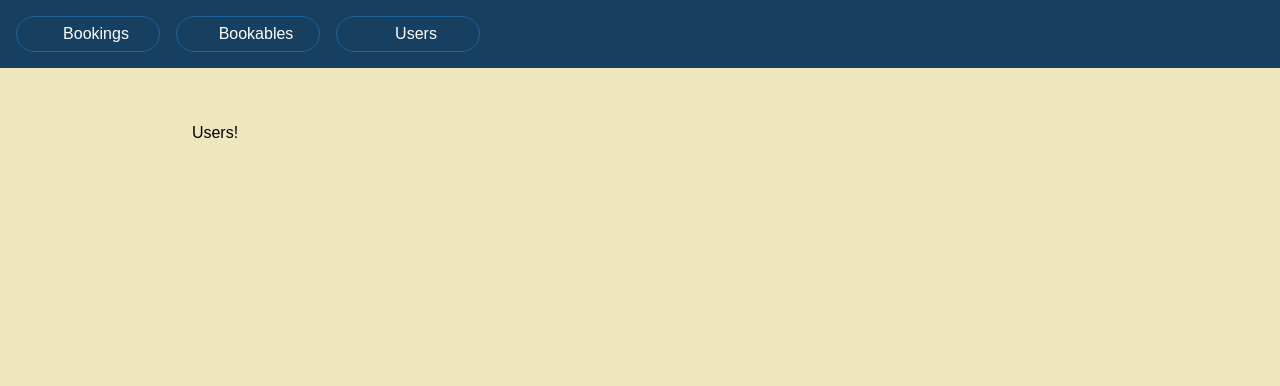
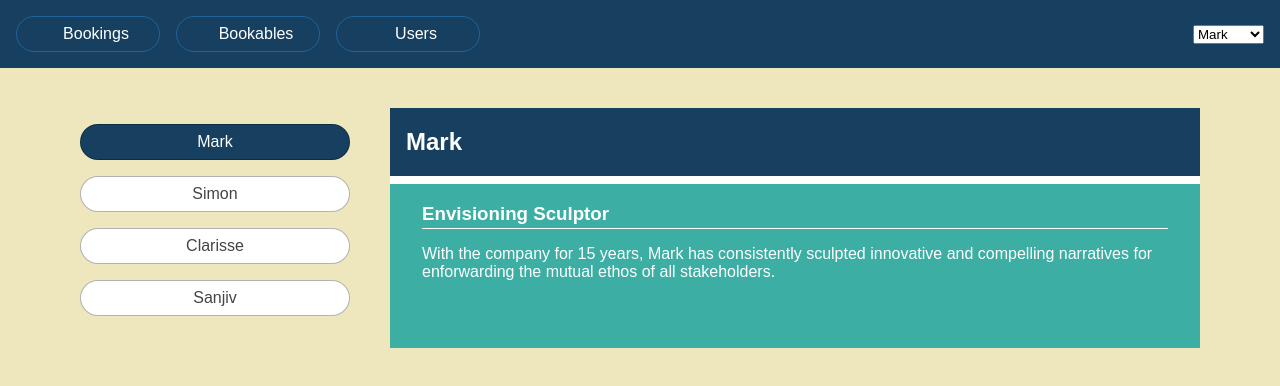
Before and after one commit to doivjpxx/hooks-in-action, a React (Create React App) app: page /users in a window 1280 px wide. Shown: the top 386 px of the page. Built offline with nearby package versions, Linux system fonts and the light colour scheme; data requests are answered from the project's data file; some icons are missing.

Commit message:
add users page

```diff
--- /dev/null
+++ b/db.json
@@ -0,0 +1,151 @@
+{
+  "bookables": [
+    {
+      "id": 1,
+      "group": "Rooms",
+      "title": "Meeting Room",
+      "notes": "The one with the big table and interactive screen. Seats 12. See Colin if you need the tea and coffee trolley.",
+      "sessions": [
+        1,
+        2,
+        3
+      ],
+      "days": [
+        1,
+        2,
+        3,
+        4,
+        5,
+        0
+      ]
+    },
+    {
+      "id": 2,
+      "group": "Rooms",
+      "title": "Lecture Hall",
+      "notes": "For more formal 'sage-on-the-stage' presentations. Seats 100. See Sandra for help with AV setup.",
+      "sessions": [
+        1,
+        3,
+        4
+      ],
+      "days": [
+        0,
+        1,
+        2,
+        3,
+        4
+      ]
+    },
+    {
+      "id": 3,
+      "group": "Rooms",
+      "title": "Games Room",
+      "notes": "Table tennis, table football, pinball! There's also a selection of board games. Please tidy up!",
+      "sessions": [
+        0,
+        2,
+        4
+      ],
+      "days": [
+        0,
+        2,
+        3,
+        4,
+        5,
+        6
+      ]
+    },
+    {
+      "id": 4,
+      "group": "Rooms",
+      "title": "Lounge",
+      "notes": "A relaxing place to hang out. Ideal for bean bag wranglers and sofa surfers. Help yourself to a beer after hours.",
+      "sessions": [
+        0,
+        1,
+        2,
+        3,
+        4
+      ],
+      "days": [
+        0,
+        1,
+        2,
+        3,
+        4,
+        5,
+        6
+      ]
+    },
+    {
+      "id": 5,
+      "group": "Kit",
+      "title": "Projector",
+      "notes": "Portable but powerful. Keep it with the case. Be careful, it gets quite hot after a while!",
+      "sessions": [
+        1,
+        2,
+        3,
+        4
+      ],
+      "days": [
+        0,
+        2,
+        3,
+        4,
+        5
+      ]
+    },
+    {
+      "id": 6,
+      "group": "Kit",
+      "title": "Wireless mics",
+      "notes": "Really handy but don't forget to switch them off when you pop out of the room.",
+      "sessions": [
+        1,
+        3,
+        4
+      ],
+      "days": [
+        0,
+        2,
+        3,
+        4,
+        5,
+        6
+      ]
+    }
+  ],
+  "users": [
+    {
+      "id": 1,
+      "name": "Mark",
+      "img": "user1.png",
+      "title": "Envisioning Sculptor",
+      "notes": "With the company for 15 years, Mark has consistently sculpted innovative and compelling narratives for enforwarding the mutual ethos of all stakeholders."
+    },
+    {
+      "id": 2,
+      "name": "Simon",
+      "img": "user2.png",
+      "title": "Outreach Samurai",
+      "notes": "Simon wrangles social networks, elegantly employing bleeding-katana psycho-tools to leverage what he likes to call 'News Technology'."
+    },
+    {
+      "id": 3,
+      "name": "Clarisse",
+      "img": "user3.png",
+      "title": "Quantum Explorator",
+      "notes": "Surfing a higher plane of understanding, Clarisse value-adds the latest 'beyond fullstack' platforms, libraries and universes, collapsing realities to find the one truth."
+    },
+    {
+      "id": 4,
+      "name": "Sanjiv",
+      "img": "user4.png",
+      "title": "Devil's Advocate Advocate",
+      "notes": "Sanjiv lives your life to better understand your power-tantrums and architect empathic growth journeys that break the shell and distribute the yoke company-wide."
+    }
+  ],
+  "bookings": []
+}
--- a/src/app/App.css
+++ b/src/app/App.css
@@ -201,3 +201,28 @@ main {
 .date-picker button {
     width:8em;
 }
+
+.date-picker {
+    display:flex;
+    margin:0 0 1em;
+    justify-content: space-between;
+    align-items: center;
+}
+.date-picker button {
+    width:8em;
+}
+
+@keyframes spin {
+    100% {
+        transform: rotate(360deg);
+    }
+}
+.page-loading {
+    font-size: 300%;
+}
+.icon-loading {
+    animation: spin 1.5s linear infinite;
+}
+header .icon-loading {
+    color: white;
+}
--- a/src/app/App.tsx
+++ b/src/app/App.tsx
@@ -10,6 +10,7 @@ import BookingsPage from "../pages/BookingsPage";
 import BookablesPage from "../pages/BookablesPage";
 import UsersPage from "../pages/UsersPage";
 import {FaCalendarAlt, FaDoorOpen, FaUsers} from "react-icons/all";
+import UserPicker from "../components/Users/UserPicker";
 
 function App() {
   return (
@@ -38,6 +39,7 @@ function App() {
               </li>
             </ul>
           </nav>
+          <UserPicker/>
         </header>
       </div>
       <Switch>
--- /dev/null
+++ b/src/components/Users/UserList.tsx
@@ -0,0 +1,50 @@
+import { useState, useEffect, Fragment } from 'react';
+import Spinner from "../../ui/Spinner";
+
+export default function UsersList() {
+  const [users, setUsers] = useState(null);
+  const [userIndex, setUserIndex] = useState(0);
+  const user = users?.[userIndex];
+
+  useEffect(() => {
+    fetch("http://localhost:3001/users")
+      .then(resp => resp.json())
+      .then(data => setUsers(data));
+  }, []);
+
+  if (users === null) {
+    return <p><Spinner/> Loading users...</p>
+  }
+
+  return (
+    <Fragment>
+      <ul className="users items-list-nav">
+        {(users as any).map((u: any, i: number) => (
+          <li
+            key={u.id}
+            className={i === userIndex ? "selected" : ''}
+          >
+            <button
+              className="btn"
+              onClick={() => setUserIndex(i)}
+            >
+              {u.name}
+            </button>
+          </li>
+        ))}
+      </ul>
+
+      {user && (
+        <div className="item user">
+          <div className="item-header">
+            <h2>{(user as any).name}</h2>
+          </div>
+          <div className="user-details">
+            <h3>{(user as any).title}</h3>
+            <p>{(user as any).notes}</p>
+          </div>
+        </div>
+      )}
+    </Fragment>
+  );
+}
--- a/src/components/Users/UserPicker.tsx
+++ b/src/components/Users/UserPicker.tsx
@@ -1,5 +1,23 @@
+import { useEffect, useState } from "react";
+import Spinner from "../../ui/Spinner";
+
 export default function UserPicker() {
+
+  const [users, setUsers] = useState([]);
+
+  useEffect(()=> {
+    (async () => {
+      const res = await fetch("http://localhost:3001/users");
+      const data = await res.json();
+      setUsers(data);
+    })();
+  }, [])
+
+  if (users === null) {
+    return <Spinner/>;
+  }
+
   return <select>
-    <option>Users</option>
+    {users.map((u: any, index: number) => <option key={u.id}>{u.name}</option>)}
   </select>
 }
--- a/src/pages/UsersPage.tsx
+++ b/src/pages/UsersPage.tsx
@@ -1,8 +1,10 @@
+import UserPicker from "../components/Users/UserPicker";
+import UsersList from "../components/Users/UserList";
 
 export default function UsersPage () {
   return (
     <main className="users-page">
-      <p>Users!</p>
+      <UsersList/>
     </main>
   );
 }
--- /dev/null
+++ b/src/ui/Spinner.tsx
@@ -0,0 +1,9 @@
+import {FaSpinner} from "react-icons/fa";
+
+export default function Spinner (props: any) {
+  return (
+    <span {...props}>
+      <FaSpinner className="icon-loading"/>
+    </span>
+  );
+}
```
Also changed, not shown: src/ui/PageSpinner.tsx (added, +9 -0 lines), static.json (added, +19 -0 lines).
